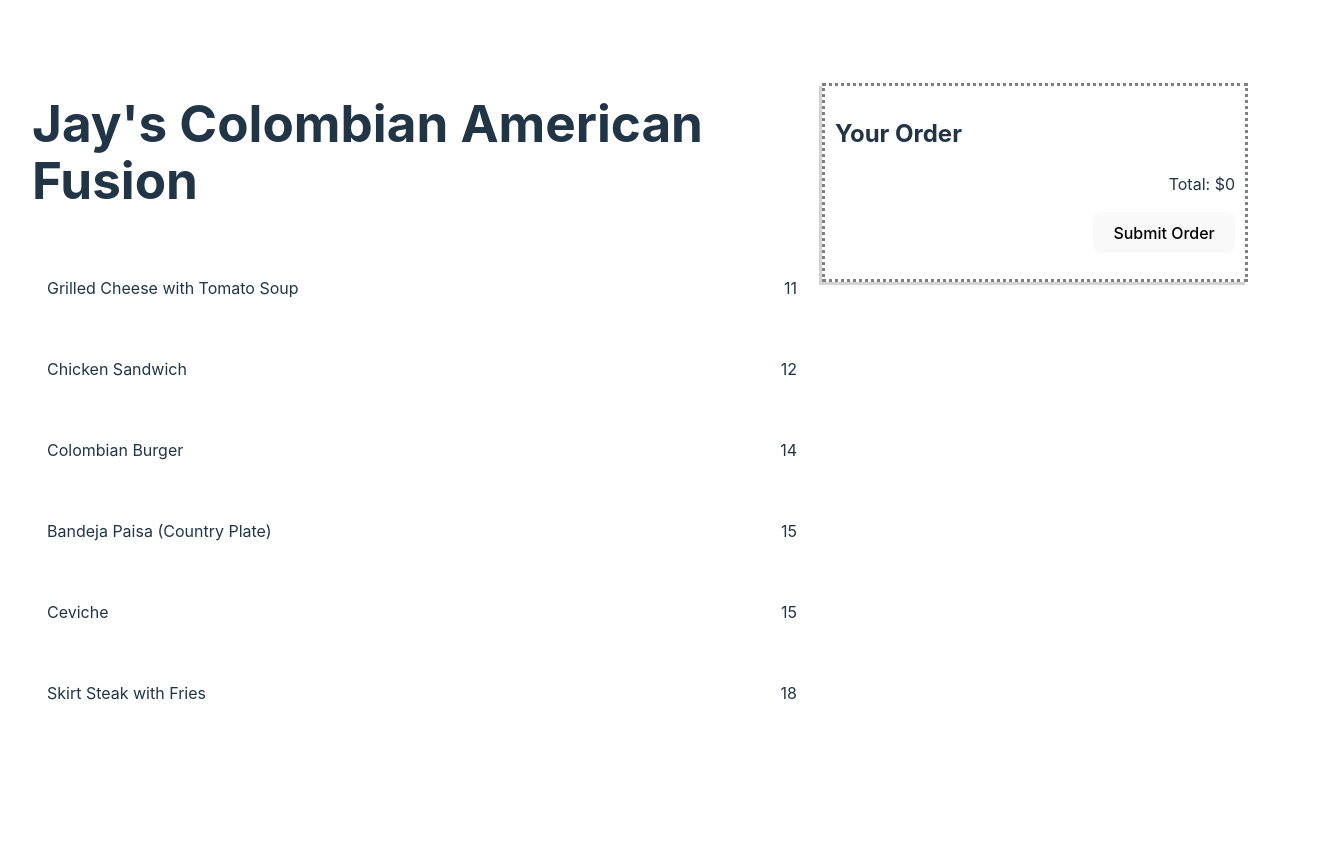
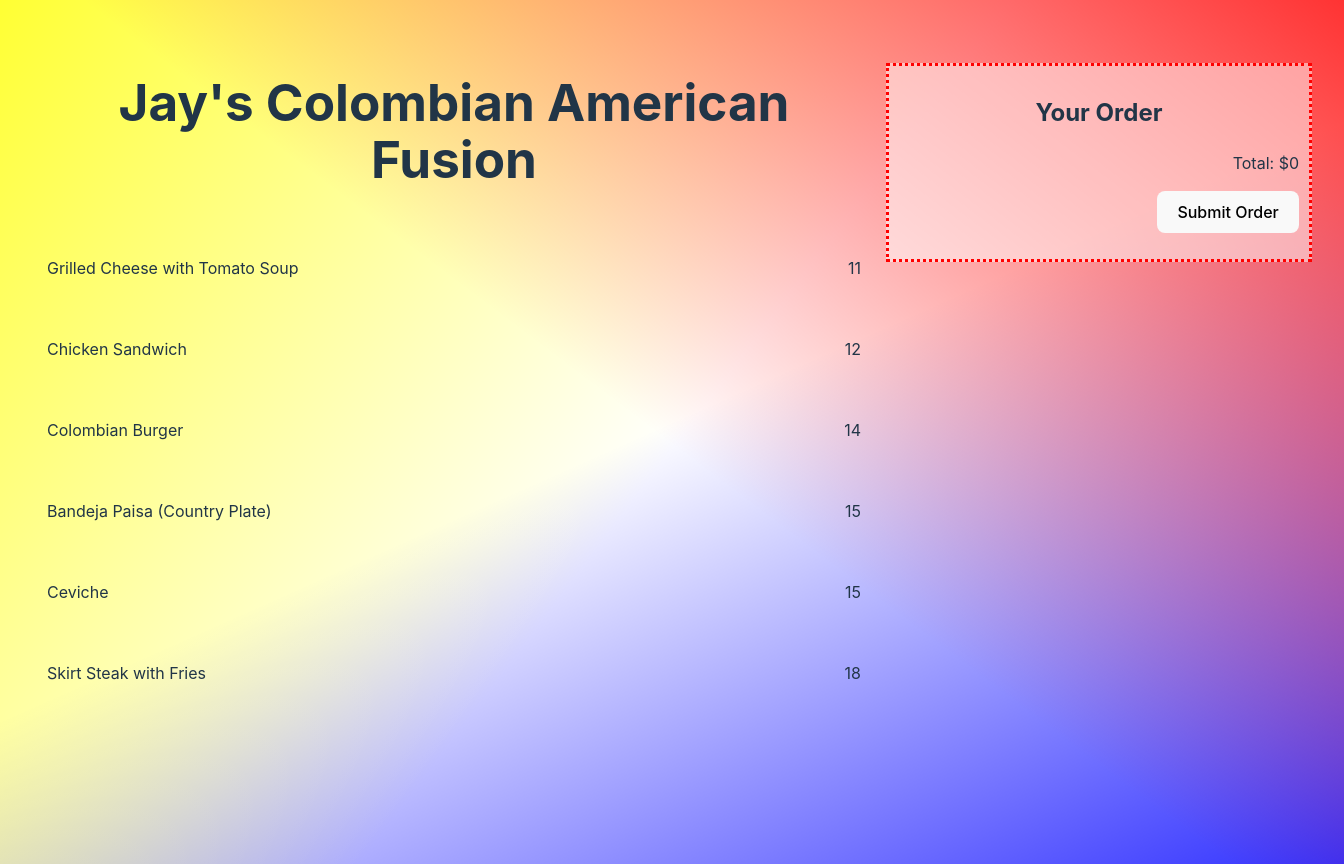
Before and after one commit to androcat/react-restaurant-app-v2, a React (Vite) app: page / in a window 1280 px wide. Shown: the whole page, 1344 px wide, since content can reach past the window. Before the commit the page ends 800 px from the top, so only its background shows below. Built offline with nearby package versions, Linux system fonts and the light colour scheme.

Commit message:
Styles restaurant page

```diff
--- a/src/App.css
+++ b/src/App.css
@@ -1,6 +1,22 @@
 #root {
-  max-width: 1280px;
+  background: linear-gradient(
+      217deg,
+      rgba(255, 0, 0, 0.8),
+      rgba(255, 0, 0, 0) 50.71%
+    ),
+    linear-gradient(127deg, rgba(255, 255, 0, 0.8), rgba(255, 255, 0, 0) 50.71%),
+    linear-gradient(336deg, rgba(0, 0, 255, 0.8), rgba(0, 0, 255, 0) 50.71%);
+  min-width: 100vw;
+  min-height: 100vh;
   margin: 0 auto;
   padding: 2rem;
-  text-align: left;
+  text-align: center;
 }
+
+.main {
+  width: 70%;
+  display: flex;
+  justify-content: space-around;
+  align-items: start;
+  margin: 0 auto;
+}
--- /dev/null
+++ b/src/MenuList.css
@@ -0,0 +1,6 @@
+.menu {
+  width: 100%;
+  min-width: 40vw;
+  border: 3px dotted rgb(219, 219, 29);
+  background-color: rgba(255, 255, 255, 0.5);
+}
--- a/src/Order.css
+++ b/src/Order.css
@@ -1,7 +1,8 @@
 .order {
   margin-left: 10px;
   min-width: 400px;
-  border: 3px dotted grey;
+  border: 3px dotted rgb(255, 0, 0);
   padding: 10px;
-  box-shadow: -3px 3px lightgray;
+  /* box-shadow: -3px 3px 2px white; */
+  background-color: rgba(255, 255, 255, 0.5);
 }
```
